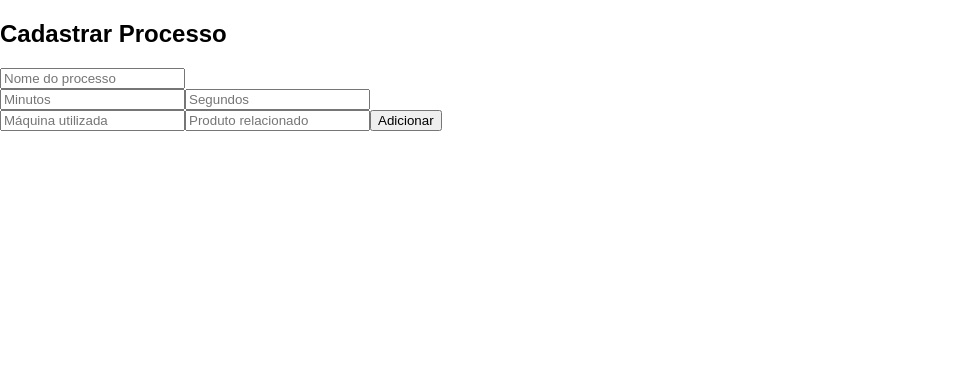
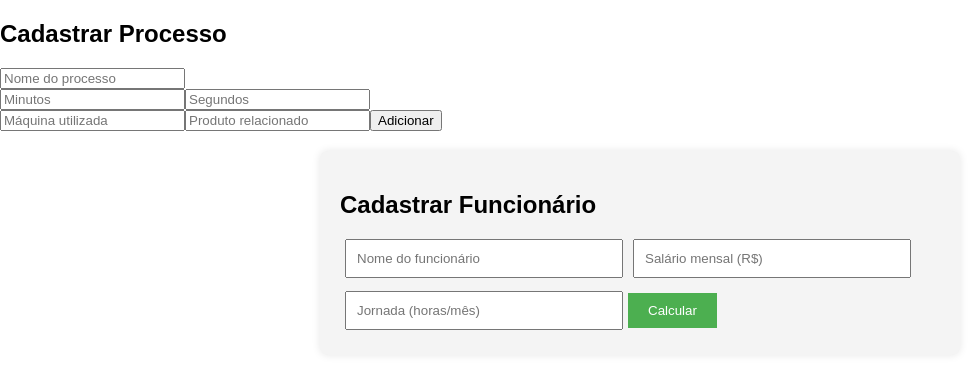
Before and after one commit to River10321/producao-customizada, a React (Create React App) app: page / in a window 1280 px wide. Shown: the top 368 px of the page, without its empty margins (0-974 px from the left). Built offline with nearby package versions, Linux system fonts and the light colour scheme; the HTML template or start-up script is replaced by a standard one.

Commit message:
Update App.js

```diff
--- a/src/App.js
+++ b/src/App.js
@@ -1,10 +1,12 @@
 import React from 'react';
 import FormProcesso from './components/FormProcesso';
+import FormFuncionario from './components/FormFuncionario';
 
 function App() {
   return (
     <div className="App">
       <FormProcesso />
+      <FormFuncionario />
     </div>
   );
 }
```
